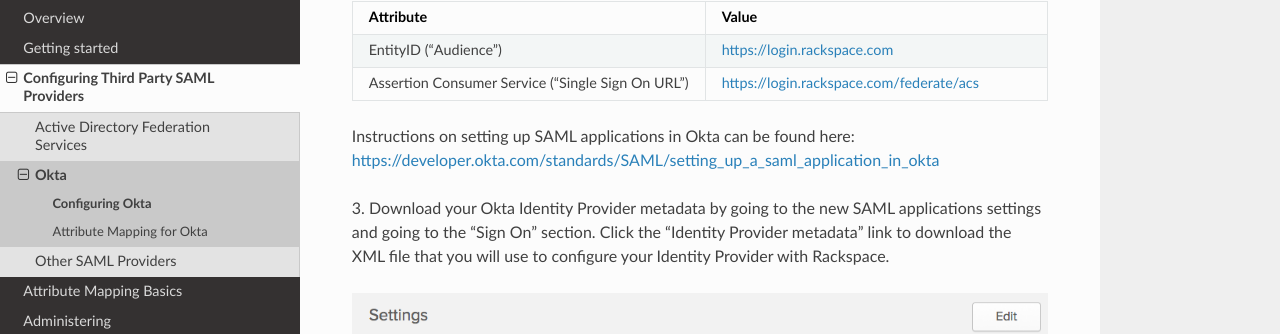
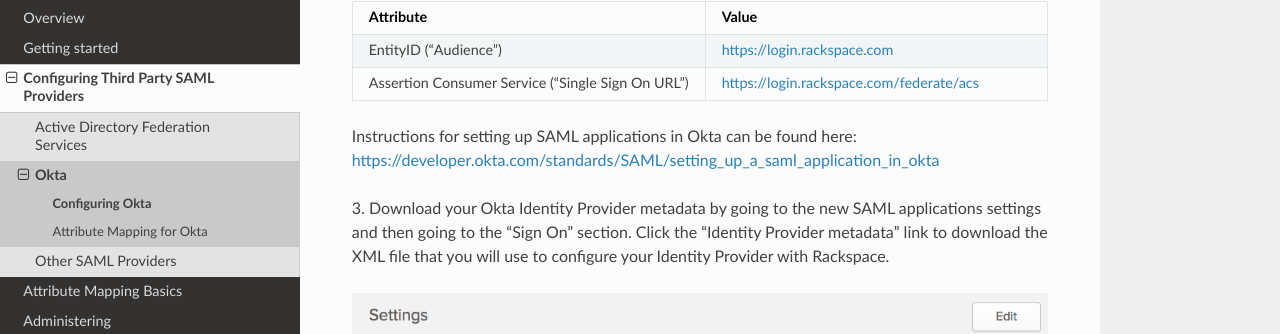
Before and after one commit to rackerlabs/docs-rackspace-federation, a Sphinx documentation site: the page built from doc/config-3p-saml/config-okta/okta-setup.rst, in a window 1280 px wide and 900 px high, scrolled down 741 px. Shown: the part 131-465 px from the top of the window. Built offline with Sphinx 7.4.7 and the Read the Docs theme 2.0.0, drawn with Linux system fonts in a browser that asks for light colours; the version number could not be read and is left out.

Commit message:
Update okta-setup.rst

```diff
--- a/doc/config-3p-saml/config-okta/okta-setup.rst
+++ b/doc/config-3p-saml/config-okta/okta-setup.rst
@@ -37,12 +37,12 @@
      - https://login.rackspace.com/federate/acs
 
 
-Instructions on setting up SAML applications in Okta can be found here:
+Instructions for setting up SAML applications in Okta can be found here:
 https://developer.okta.com/standards/SAML/setting_up_a_saml_application_in_okta
 
 
 3. Download your Okta |idp| metadata by going to the new SAML applications
-settings and going to the "Sign On" section. Click the "Identity Provider
+settings and then going to the "Sign On" section. Click the "Identity Provider
 metadata" link to download the XML file that you will use to configure your
 |idp| with Rackspace.
 
```
